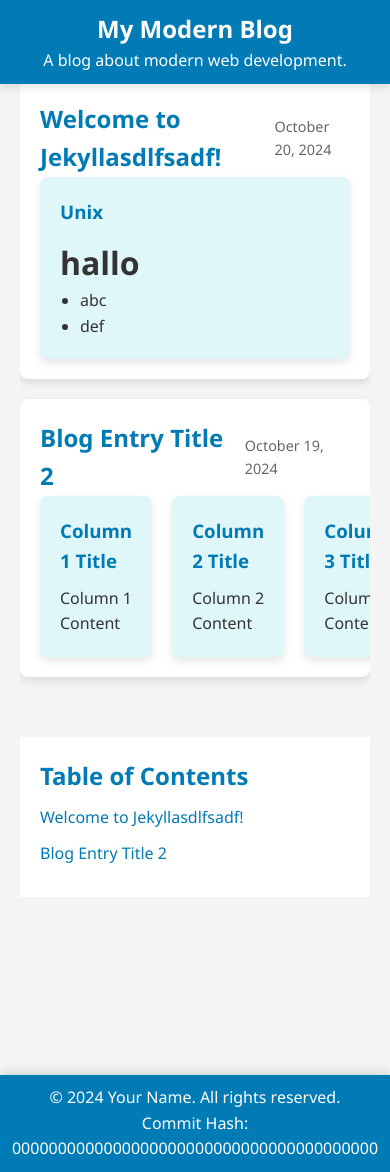
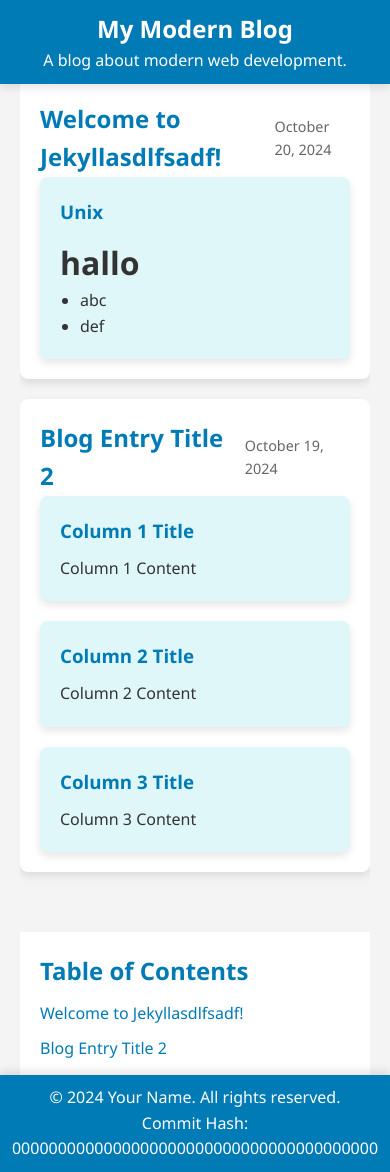
Before and after one commit to schmitts/schmitts.github.io, a Jekyll site: the page built from index.md, in a window 390 px wide and 1172 px high. Built offline with Jekyll 4.4.1, drawn with Linux system fonts in a browser that asks for light colours.

Commit message:
Stack columns vertically on small screens

```diff
--- a/_layouts/home.html
+++ b/_layouts/home.html
@@ -23,7 +23,7 @@
                   <h2 id="{{ post.url | slugify }}">{{ post.title }}</h2>
                   <p class="post-date">{{ post.date | date: "%B %d, %Y" }}</p>
                 </div>
-		<div class="column-container" style="grid-template-columns: repeat({{ columns_count }}, 1fr);">
+		<div class="column-container">
 		  {% for column in post.columns_content %}
 		  <div class="column">
 		    <h3>{{ column.title }}</h3>
--- a/assets/css/styles.css
+++ b/assets/css/styles.css
@@ -96,6 +96,7 @@ main {
 .column-container {
     display: grid;
     gap: 20px;
+    grid-template-columns: repeat(auto-fit, minmax(200px, 1fr)); /* Responsive columns */
 }
 
 .column {
@@ -181,7 +182,7 @@ footer {
 /* Responsive styles */
 @media (max-width: 600px) {
     .column-container {
-        grid-template-columns: 1fr;
+        grid-template-columns: 1fr; /* Stack columns vertically on small screens */
     }
 
     header {
```
